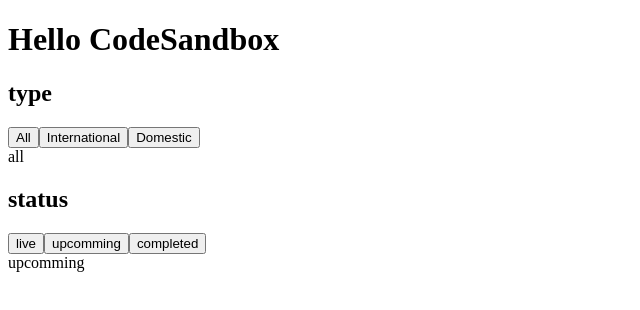
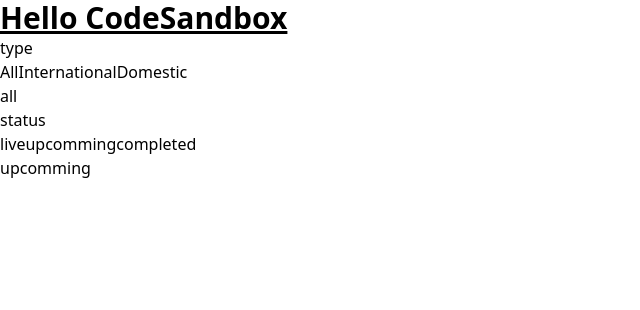
Before and after one commit to shivamnerwal1998/cricket-app, a React (Create React App) app: page / in a window 1280 px wide. Shown: the top 310 px of the page, without its empty margins (0-640 px from the left). Built offline with nearby package versions, Linux system fonts and the light colour scheme; no server answers.

Commit message:
adding tailwind css

```diff
--- a/package.json
+++ b/package.json
@@ -34,5 +34,10 @@
       "last 1 firefox version",
       "last 1 safari version"
     ]
+  },
+  "devDependencies": {
+    "autoprefixer": "^10.4.7",
+    "postcss": "^8.4.14",
+    "tailwindcss": "^3.1.6"
   }
 }
--- /dev/null
+++ b/postcss.config.js
@@ -0,0 +1,6 @@
+module.exports = {
+  plugins: {
+    tailwindcss: {},
+    autoprefixer: {},
+  },
+}
--- a/src/App.js
+++ b/src/App.js
@@ -68,11 +68,13 @@
       .then((data) => {
         setData(data);
       });
+  // eslint-disable-next-line react-hooks/exhaustive-deps
   }, [matchStatus, matchType]);
+
 
   return (
     <div className="App">
-      <h1>Hello CodeSandbox</h1>
+      <h1 className="text-3xl font-bold underline">Hello CodeSandbox</h1>
 
       <MatchType matchType={matchType} setMatchType={setMatchType} />
       {matchType}
--- /dev/null
+++ b/src/index.css
@@ -0,0 +1,3 @@
+@tailwind base;
+@tailwind components;
+@tailwind utilities;
--- a/src/index.js
+++ b/src/index.js
@@ -1,5 +1,6 @@
 import React from 'react';
 import ReactDOM from 'react-dom/client';
+import "./index.css";
 
 import App from './App';
 
--- /dev/null
+++ b/tailwind.config.js
@@ -0,0 +1,10 @@
+/** @type {import('tailwindcss').Config} */
+module.exports = {
+  content: [
+    "./src/**/*.{js,jsx,ts,tsx}",
+  ],
+  theme: {
+    extend: {},
+  },
+  plugins: [],
+}
```
